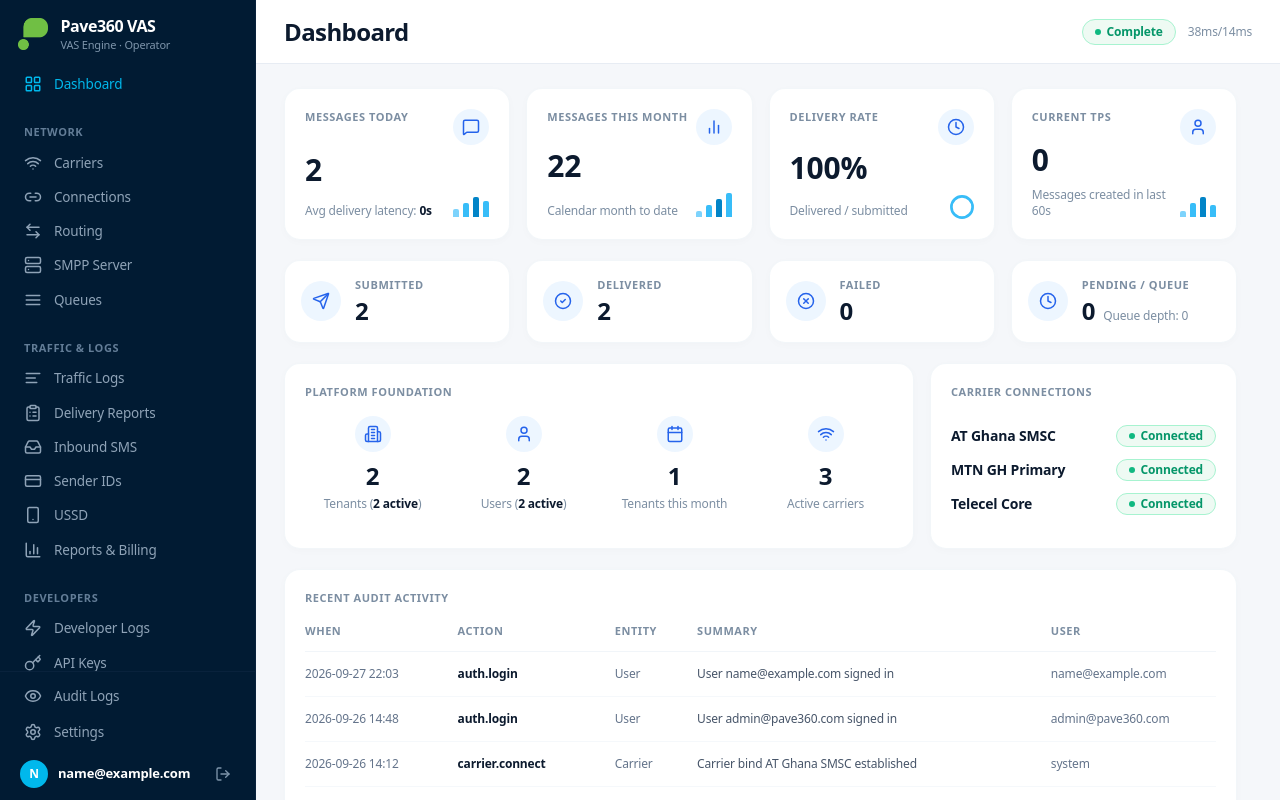
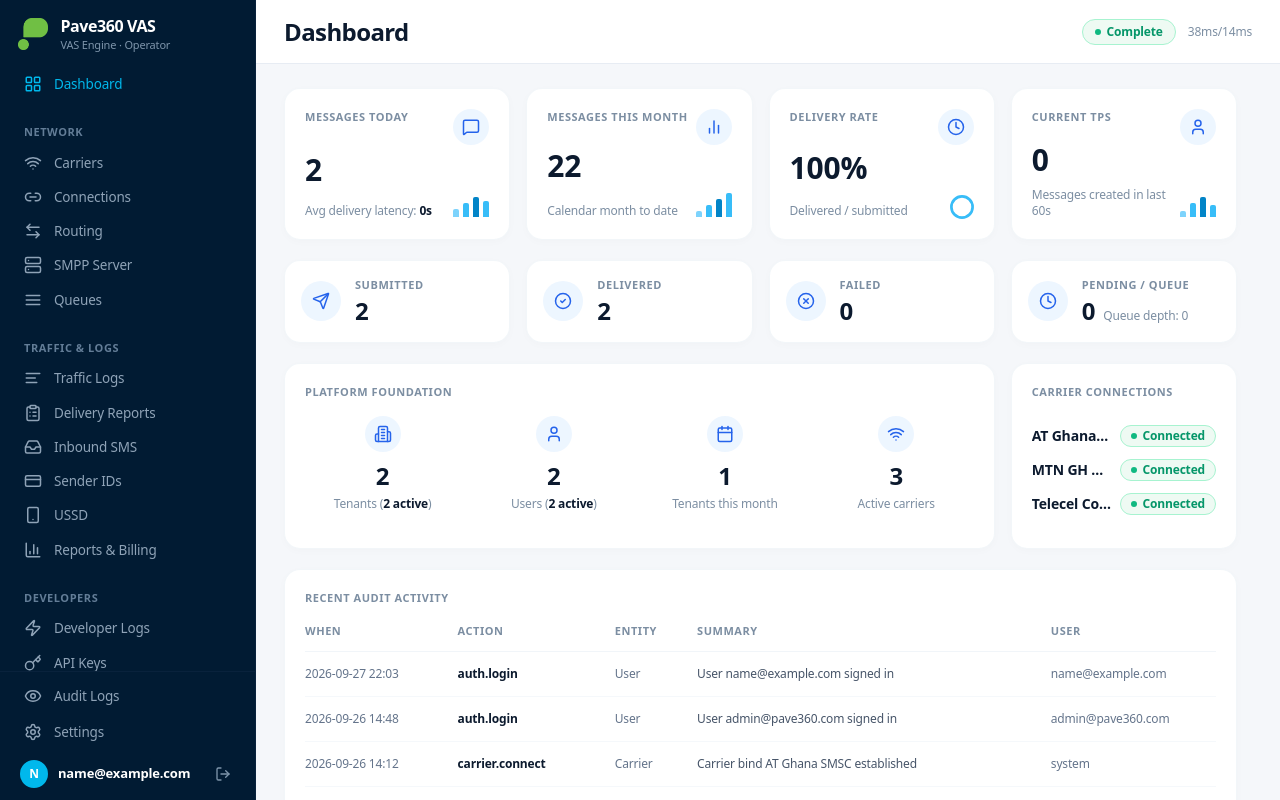
Before and after one commit to EliKay1414/Pave360-VAS, a React (Vite) app: page /login in a window 1280 px wide. Both pictures are taken after typing "name@example.com", "Sample123" into the empty fields and a click on the button "Sign in to gateway". Built offline with nearby package versions, Linux system fonts and the light colour scheme; no server answers.

Commit message:
feat(dashboard): align carrier connections and platform foundation cards in vertical symmetry

```diff
--- a/src/modules/dashboard/VasDashboardView.tsx
+++ b/src/modules/dashboard/VasDashboardView.tsx
@@ -352,10 +352,10 @@ export function VasDashboardView({ initialData }: VasDashboardViewProps) {
         </div>
       </div>
 
-      {/* 4. Row 3: Platform Foundation (Left) & Carrier Connections (Right) */}
-      <div className="grid grid-cols-1 lg:grid-cols-3 gap-4 items-stretch">
-        {/* PLATFORM FOUNDATION (Span 2) */}
-        <div className="lg:col-span-2 bg-white rounded-2xl p-5 border border-slate-100/90 shadow-[0_2px_8px_rgba(0,0,0,0.02)] flex flex-col justify-between">
+      {/* 4. Row 3: Platform Foundation (Left - Spans 3 cols to align under FAILED) & Carrier Connections (Right - Spans 1 col for vertical symmetry with PENDING/QUEUE & CURRENT TPS) */}
+      <div className="grid grid-cols-1 lg:grid-cols-4 gap-4 items-stretch">
+        {/* PLATFORM FOUNDATION (Span 3 - perfectly falls under FAILED card) */}
+        <div className="lg:col-span-3 bg-white rounded-2xl p-5 border border-slate-100/90 shadow-[0_2px_8px_rgba(0,0,0,0.02)] flex flex-col justify-between">
           <span className="text-[11px] font-bold text-[#7c8ea2] tracking-wider uppercase">
             PLATFORM FOUNDATION
           </span>
@@ -423,7 +423,7 @@ export function VasDashboardView({ initialData }: VasDashboardViewProps) {
           </div>
         </div>
 
-        {/* CARRIER CONNECTIONS (Span 1) */}
+        {/* CARRIER CONNECTIONS (Span 1 - in vertical symmetry with CURRENT TPS & PENDING/QUEUE) */}
         <div className="lg:col-span-1 bg-white rounded-2xl p-5 border border-slate-100/90 shadow-[0_2px_8px_rgba(0,0,0,0.02)] flex flex-col justify-between">
           <span className="text-[11px] font-bold text-[#7c8ea2] tracking-wider uppercase mb-3">
             CARRIER CONNECTIONS
@@ -433,12 +433,12 @@ export function VasDashboardView({ initialData }: VasDashboardViewProps) {
             {data.carrierConnections.map((carrier) => (
               <div
                 key={carrier.id}
-                className="flex items-center justify-between"
+                className="flex items-center justify-between gap-2"
               >
-                <span className="font-bold text-[#0c1a2e] text-sm">
+                <span className="font-bold text-[#0c1a2e] text-sm truncate" title={carrier.name}>
                   {carrier.name}
                 </span>
-                <span className="inline-flex items-center gap-1.5 px-3 py-0.5 rounded-full text-xs font-semibold bg-[#eefaf3] text-[#059669] border border-[#a7f3d0]">
+                <span className="shrink-0 inline-flex items-center gap-1.5 px-2.5 py-0.5 rounded-full text-xs font-semibold bg-[#eefaf3] text-[#059669] border border-[#a7f3d0]">
                   <span className="h-1.5 w-1.5 rounded-full bg-[#10b981]" />
                   <span>{carrier.status}</span>
                 </span>
```
